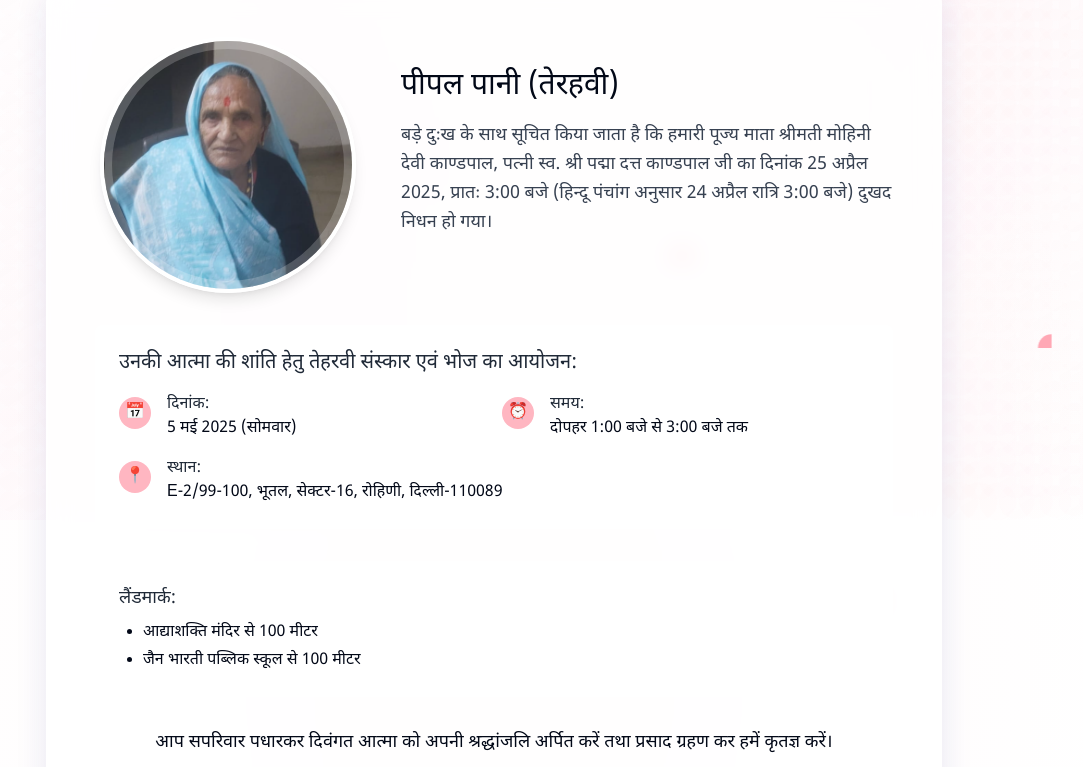
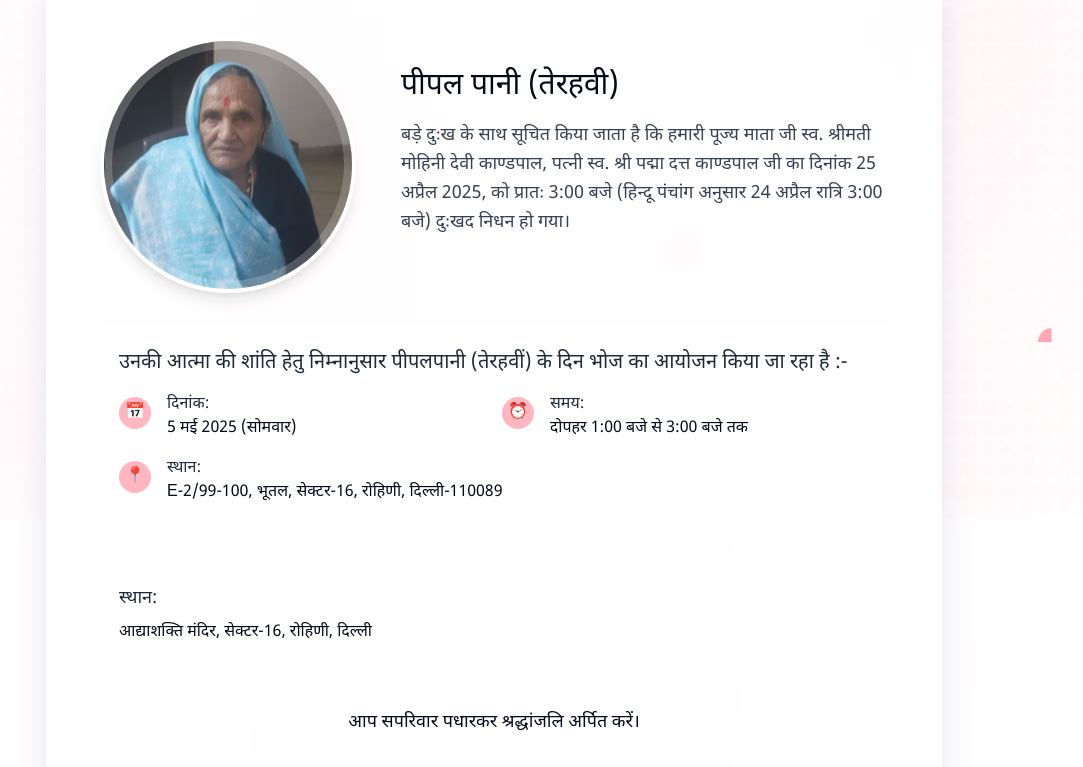
Before and after one commit to Avika2211/antim-shraddha-anjali-website, a React (Vite) app: page / in a window 1280 px wide. Shown: the part 280-1047 px from the top of the page, without its empty margins (146-1229 px from the left). Built offline with nearby package versions, Linux system fonts and the light colour scheme.

Commit message:
Update tribute content

```diff
--- a/src/components/Tribute.tsx
+++ b/src/components/Tribute.tsx
@@ -1,3 +1,4 @@
+
 import React, { useState } from 'react';
 import PetalFall from './PetalFall';
 import CommentSection from './CommentSection';
@@ -35,16 +36,16 @@ const Tribute: React.FC = () => {
             </h2>
 
             <p className="text-gray-700 mb-6 text-lg leading-relaxed">
-              बड़े दुःख के साथ सूचित किया जाता है कि हमारी पूज्य माता श्रीमती मोहिनी देवी काण्डपाल,
+              बड़े दुःख के साथ सूचित किया जाता है कि हमारी पूज्य माता जी स्‍व. श्रीमती मोहिनी देवी काण्डपाल,
               पत्नी स्व. श्री पद्मा दत्त काण्डपाल जी का दिनांक 25 अप्रैल 2025,
-              प्रातः 3:00 बजे (हिन्दू पंचांग अनुसार 24 अप्रैल रात्रि 3:00 बजे) दुखद निधन हो गया।
+              को प्रातः 3:00 बजे (हिन्दू पंचांग अनुसार 24 अप्रैल रात्रि 3:00 बजे) दुःखद निधन हो गया।
             </p>
           </div>
         </div>
 
         <div className="bg-white/50 backdrop-blur-sm p-6 rounded-lg mb-8">
           <h3 className="text-xl font-medium mb-4 text-gray-800">
-            उनकी आत्मा की शांति हेतु तेहरवी संस्कार एवं भोज का आयोजन:
+            उनकी आत्मा की शांति हेतु निम्‍नानुसार पीपलपानी (तेरहवीं) के दिन भोज का आयोजन किया जा रहा है :-
           </h3>
 
           <div className="grid grid-cols-1 md:grid-cols-2 gap-4">
@@ -81,15 +82,12 @@ const Tribute: React.FC = () => {
         </div>
 
         <div className="bg-white/50 backdrop-blur-sm p-6 rounded-lg mb-8">
-          <h3 className="text-lg font-medium mb-2 text-gray-800">लैंडमार्क:</h3>
-          <ul className="list-disc pl-6 space-y-1">
-            <li>आद्याशक्ति मंदिर से 100 मीटर</li>
-            <li>जैन भारती पब्लिक स्कूल से 100 मीटर</li>
-          </ul>
+          <h3 className="text-lg font-medium mb-2 text-gray-800">स्थान:</h3>
+          <p className="mb-2">आद्याशक्ति मंदिर, सेक्टर-16, रोहिणी, दिल्ली</p>
         </div>
 
         <p className="text-center text-lg mb-8">
-          आप सपरिवार पधारकर दिवंगत आत्मा को अपनी श्रद्धांजलि अर्पित करें तथा प्रसाद ग्रहण कर हमें कृतज्ञ करें।
+          आप सपरिवार पधारकर श्रद्धांजलि अर्पित करें।
         </p>
 
         <div className="text-center mb-8">
@@ -105,7 +103,7 @@ const Tribute: React.FC = () => {
               <p className="text-sm">(9811578857)</p>
             </div>
             <div>
-              <p className="font-medium">कृष्णा कौल काण्डपाल</p>
+              <p className="font-medium">कृष्ण कौल काण्डपाल</p>
               <p className="text-sm">(9999183253)</p>
             </div>
             <div>
```
